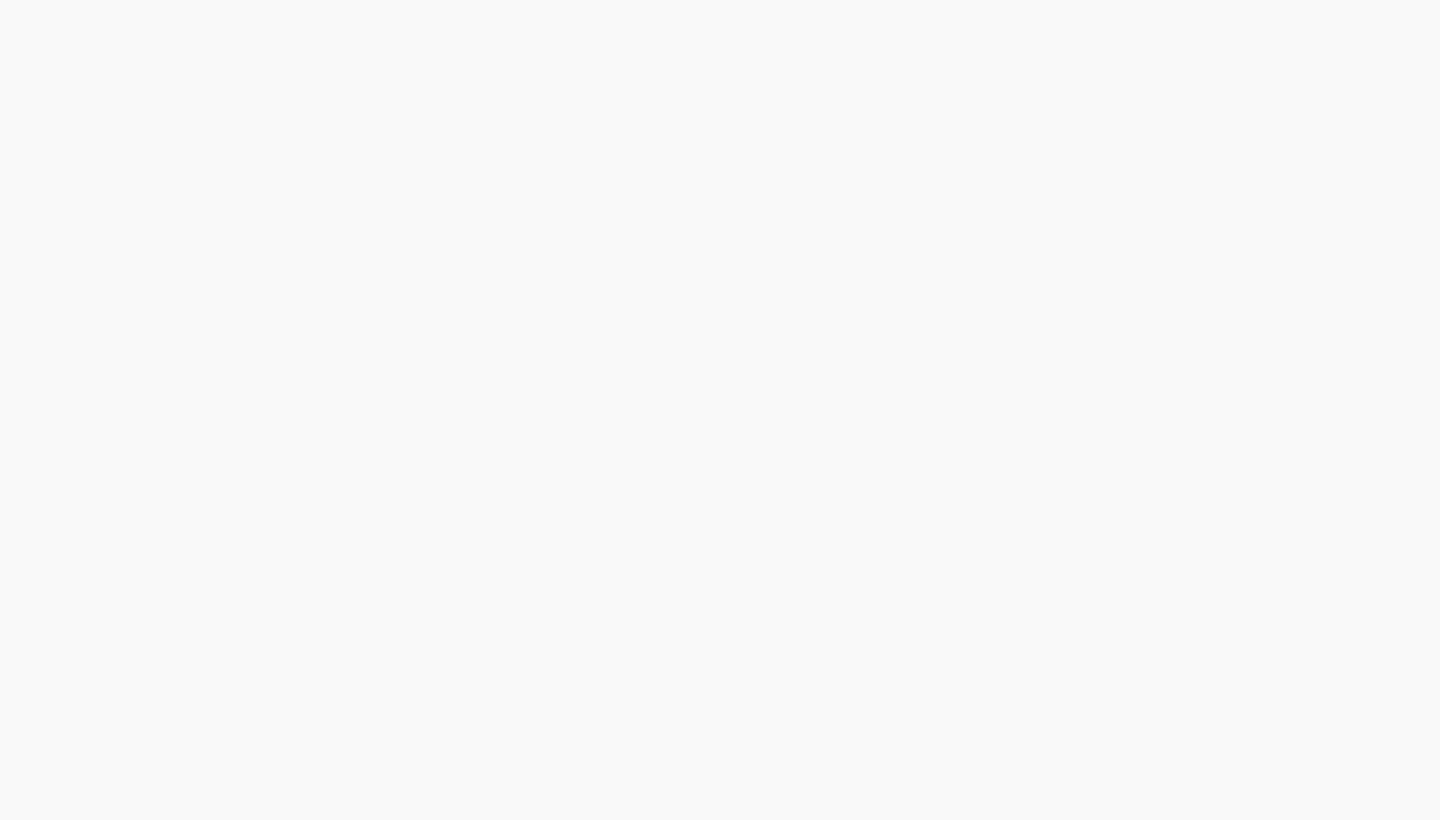
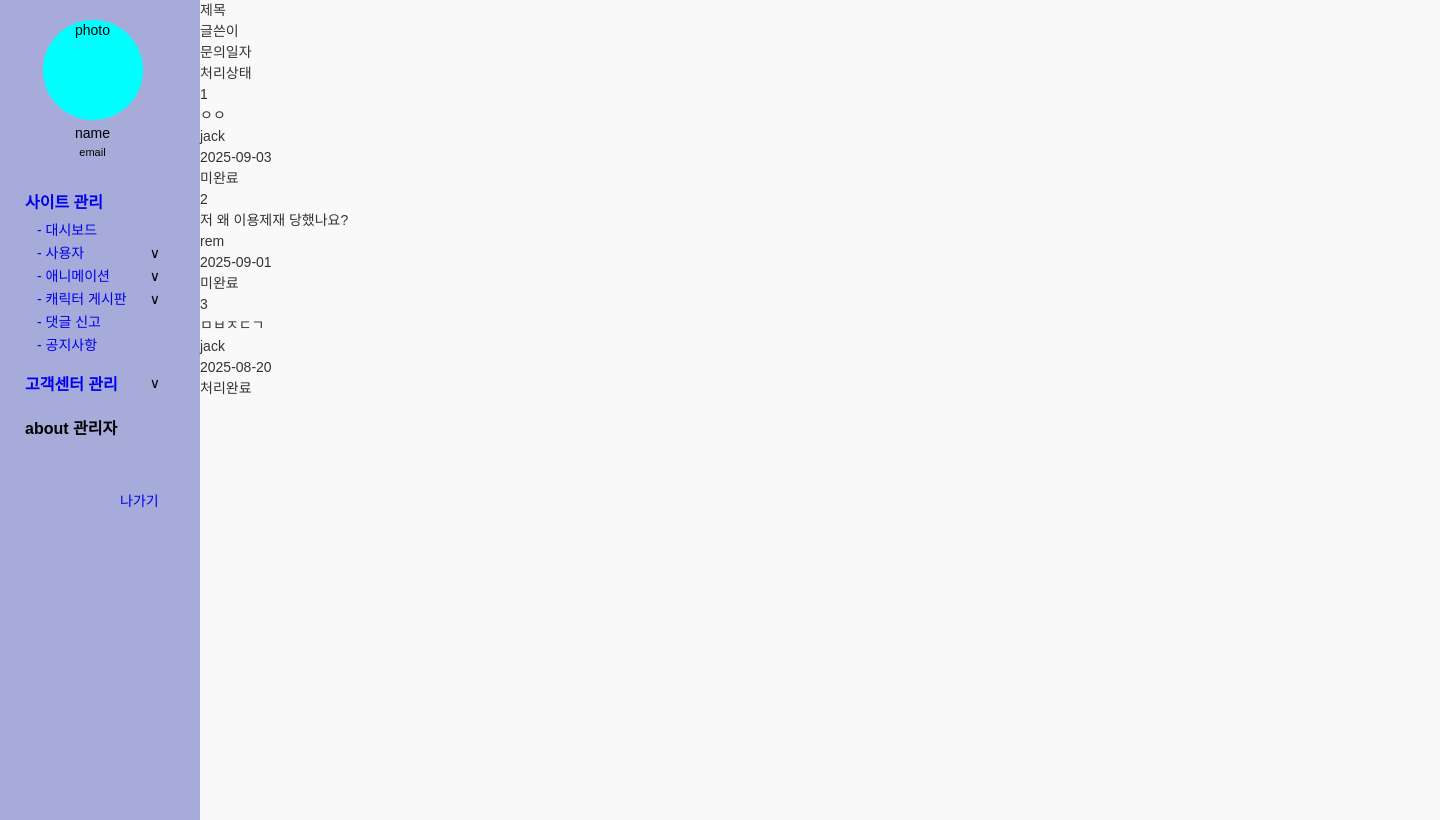
Before and after one commit to jegnoyeongjae/AniPing, a React (Vite) app: page /AdCuSeAsk in a window 1280 px wide. Before the commit this address had no page. Shown: the whole page, 1440 px wide, since content can reach past the window. Built offline with nearby package versions, Linux system fonts and the light colour scheme.

Commit message:
1대1문의작성중

```diff
--- /dev/null
+++ b/public/data/userAsk.json
@@ -0,0 +1,34 @@
+{
+    "userAsk": [
+        {
+            "id" : 1,
+            "askDate" : "2025-09-03",
+            "isDone" : false,
+            "title" : "ㅇㅇ",
+            "content" : "ㅁㄴㅇㄹ",
+            "userId" : "jack",
+            "answerTitle" : "",
+            "answer" : ""
+        },
+        {
+            "id" : 2,
+            "askDate" : "2025-09-01",
+            "isDone" : false,
+            "title" : "저 왜 이용제재 당했나요?",
+            "content" : "ㅁㅁㅁㅁㅁㅁㅁ",
+            "userId" : "rem",
+            "answerTitle" : "",
+            "answer" : ""
+        },
+        {
+            "id" : 3,
+            "askDate" : "2025-08-20",
+            "isDone" : true,
+            "title" : "ㅁㅂㅈㄷㄱ",
+            "content" : "ㅂㅈㄷㄱ교",
+            "userId" : "jack",
+            "answerTitle" : "답변입니다.",
+            "answer" : "asdffgfgn"
+        }
+    ]
+}
--- a/src/App.jsx
+++ b/src/App.jsx
@@ -11,6 +11,7 @@ import {
   ChaCvDetail,
 } from './pages/character/chracter';
 import { HomePage, AniList, AnimeDetail } from './pages';
+import { AdCuSeAsk } from './pages/admin/customerservice';
 import './App.css';
 
 function App() {
@@ -43,6 +44,7 @@ function App() {
             <Route path="/AdminBoard" element={<AdminBoard />} />
             <Route path="/AdUserLi" element={<AdUserLi/>} />
             <Route path="/AdminSetting" element={<AdminSetting/>} />
+            <Route path="/AdCuSeAsk" element={<AdCuSeAsk/>} />
           </Route>
         )}
 
--- /dev/null
+++ b/src/components/admin/customerservice/AdCSAskLi.jsx
@@ -0,0 +1,91 @@
+import { useState } from "react";
+
+const AdCSAskLi = ({ userAsk, idx, ansTitles, setAnsTitles, anses, setAnses }) => {
+    const [isVisible, setIsVisible] = useState(false);
+    const [ansTitleInput, setAnsTitleInput] = useState('');
+    const [ansInput, setAnsInput] = useState('');
+
+    const visibleContent = () => {
+        setIsVisible(!isVisible);
+    };
+
+    const handleChangeAnsTitle = (e) => {
+        setAnsTitleInput(e.target.value)
+        const changeAnsTitle = ansTitles.map(ansTitle =>
+            ansTitle.id === id? {...ansTitle, answerTitle: ansTitleInput} : ansTitle)
+            setAnsTitles(changeAnsTitle);
+    }
+
+    const handleChangeAns = (e) => {
+        setAnsInput(e.target.value)
+        const changeAns = anses.map(ans =>
+            ans.id === id? {...ans, answer: ansInput} : ans)
+            setAnsInput(changeAns);
+
+    }
+
+    return (
+        <li className="AdCSAskLi" >
+            <div className="inner">
+                <div className="mustSee" onClick={visibleContent}>
+                    <p>{idx + 1}</p>
+                    <p>{userAsk.title}</p>
+                    <p>{userAsk.userId}</p>
+                    <p>{userAsk.askDate}</p>
+                    <p>{userAsk.isDone ? '처리완료' : '미완료'}</p>
+                </div>
+                {isVisible && (
+                    <div className="visibleSee">
+                        <div>
+                            <p>문의</p>
+                            <div>
+                                <div>
+                                    <p>글쓴이</p>
+                                    <p>{userAsk.userId}</p>
+                                </div>
+                                <div>
+                                    <p>제목</p>
+                                    <p>{userAsk.title}</p>
+                                </div>
+                                <div>
+                                    <p>내용</p>
+                                    <p>{userAsk.content}</p>
+                                </div>
+                            </div>
+                        </div>
+                        <div>
+                            <p>답변</p>
+                            <div>
+                                <div>
+                                    <p>답변 제목</p>
+                                    <p>
+                                        <input
+                                            type="text"
+                                            placeholder="제목을 입력하세요."
+                                            value={ansTitleInput}
+                                            onChange={handleChangeAnsTitle}
+                                        />
+                                    </p>
+                                </div>
+                                <div>
+                                    <p>답변 내용</p>
+                                    <p>
+                                        <input
+                                            type="text"
+                                            placeholder="내용을 입력하세요"
+                                            value={ansInput}
+                                            onChange={handleChangeAns}
+                                        />
+                                    </p>
+                                </div>
+                            </div>
+                            <button>저장하기</button>
+                        </div>
+                    </div>
+                )}
+            </div>
+        </li>
+    )
+}
+
+export default AdCSAskLi;
--- /dev/null
+++ b/src/components/admin/customerservice/index.js
@@ -0,0 +1,3 @@
+import AdCSAskLi from "./AdCSAskLi";
+
+export { AdCSAskLi };
--- a/src/components/common/AdminHeader.jsx
+++ b/src/components/common/AdminHeader.jsx
@@ -91,7 +91,7 @@ const AdminHeader = () => {
                                     {showingAskManage
                                         ?
                                         <ul className='userLiName'>
-                                            <li><Link to="">- 1 : 1 문의</Link></li>
+                                            <li><Link to="/AdCuSeAsk">- 1 : 1 문의</Link></li>
                                             <li><Link to="">- 자주 물어보는 질문</Link></li>
                                             <li><Link to="">- 문의 내역</Link></li>
                                         </ul>
--- a/src/pages/admin/AdUserLi.jsx
+++ b/src/pages/admin/AdUserLi.jsx
@@ -40,8 +40,6 @@ const AdUserLi = () => {
         setRealAdmins(updateAdmins.filter(updateAdmin => updateAdmin.admin === true));
     }
 
-    console.log(realAdmins)
-
     return (
         <div id="AdUserLi">
             <div className="inner">
--- /dev/null
+++ b/src/pages/admin/customerservice/AdCuSeAsk.jsx
@@ -0,0 +1,58 @@
+import { useState, useEffect } from "react";
+import axios from "axios";
+import { AdCSAskLi } from "../../../components/admin/customerservice";
+
+const AdCuSeAsk = () => {
+    const [userAsks, setUserAsks] = useState([]);
+    const [ansTitles, setAnsTitles] = useState('');
+    const [anses, setAnses] = useState('');
+
+    useEffect(() => {
+        fetchData();
+    }, [])
+
+    const fetchData = async () => {
+        try {
+            const response = await axios.get('/data/userAsk.json');
+            const data = response.data.userAsk;
+            setUserAsks(data);
+            setAnsTitles(data.answerTitle);
+            setAnses(data.answer);
+        } catch (e) {
+            console.error('데이터 로드에 실패했습니다.');
+        }
+    }
+
+
+
+    return (
+        <div id="AdCuSeAsk">
+            <div className="inner">
+                <ul>
+                    <div>
+                        <p></p>
+                        <p>제목</p>
+                        <p>글쓴이</p>
+                        <p>문의일자</p>
+                        <p>처리상태</p>
+                    </div>
+                    <div>
+                        {userAsks.map((userAsk, idx) => (
+                            <AdCSAskLi
+                                key={userAsk.id}
+                                userAsk={userAsk}
+                                idx={idx}
+                                ansTitles={ansTitles}
+                                setAnsTitles={setAnsTitles}
+                                anses={anses}
+                                setAnses={setAnses}
+                            />
+                        ))}
+                    </div>
+                </ul>
+            </div>
+        </div>
+    )
+}
+
+export default AdCuSeAsk;
--- /dev/null
+++ b/src/pages/admin/customerservice/index.js
@@ -0,0 +1,3 @@
+import AdCuSeAsk from "./AdCuSeAsk";
+
+export {AdCuSeAsk};
```
